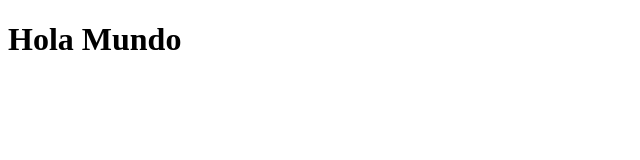
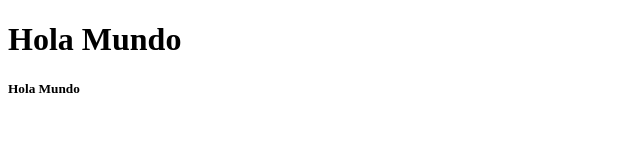
Before and after one commit to eajahuanca/ci-cd-mod3, a plain HTML site: page index.html in a window 1280 px wide. Shown: the full height of the page, 0-640 px from the left. Drawn offline with Linux system fonts and the light colour scheme.

Commit message:
Texto con nueva etiqueta

```diff
--- a/index.html
+++ b/index.html
@@ -7,5 +7,6 @@
 </head>
 <body>
     <h1>Hola Mundo</h1>
+    <h5>Hola Mundo</h5>
 </body>
 </html>
```
